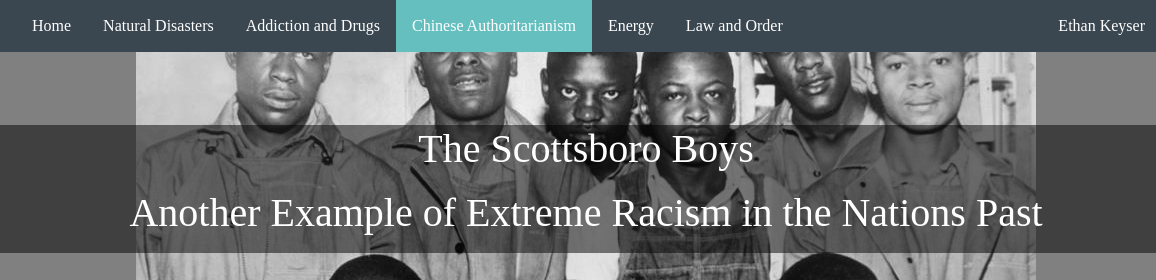
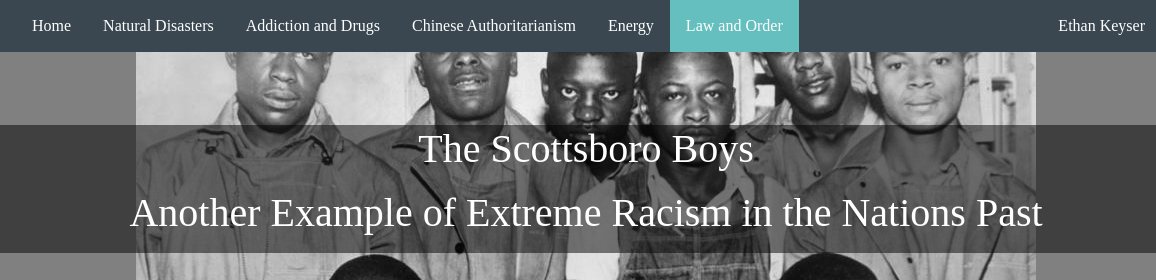
Before and after one commit to ethankeyser/GlobalIssuesWeb, a plain HTML site: page lawAndOrder.html in a window 1280 px wide. Shown: the top 280 px of the page, 54-1210 px from the left. Drawn offline with nearby package versions, Linux system fonts and the light colour scheme; a web font is replaced by a local one.

Commit message:
Update lawAndOrder.html

```diff
--- a/lawAndOrder.html
+++ b/lawAndOrder.html
@@ -19,9 +19,9 @@
         <li><a  href="index.html">Home</a></li>
         <li><a href="NaturalDisaster.html">Natural Disasters</a></li>
         <li><a href="addictionAndDrugs.html">Addiction and Drugs</a></li>
-        <li><a class="active" href="authoritarianPage.html">Chinese Authoritarianism</a></li>
+        <li><a href="authoritarianPage.html">Chinese Authoritarianism</a></li>
         <li><a href="Energy.html">Energy</a></li>
-        <li><a href="lawAndOrder.html">Law and Order</a></li>
+        <li><a class="active" href="lawAndOrder.html">Law and Order</a></li>
         <div class="right">
           <li><a href="#" class="right-side-nav-text">Ethan Keyser</a></li>
           <li><img class="icon-logo" src="prof-pic.png" alt="Ethan" /></li>
```
